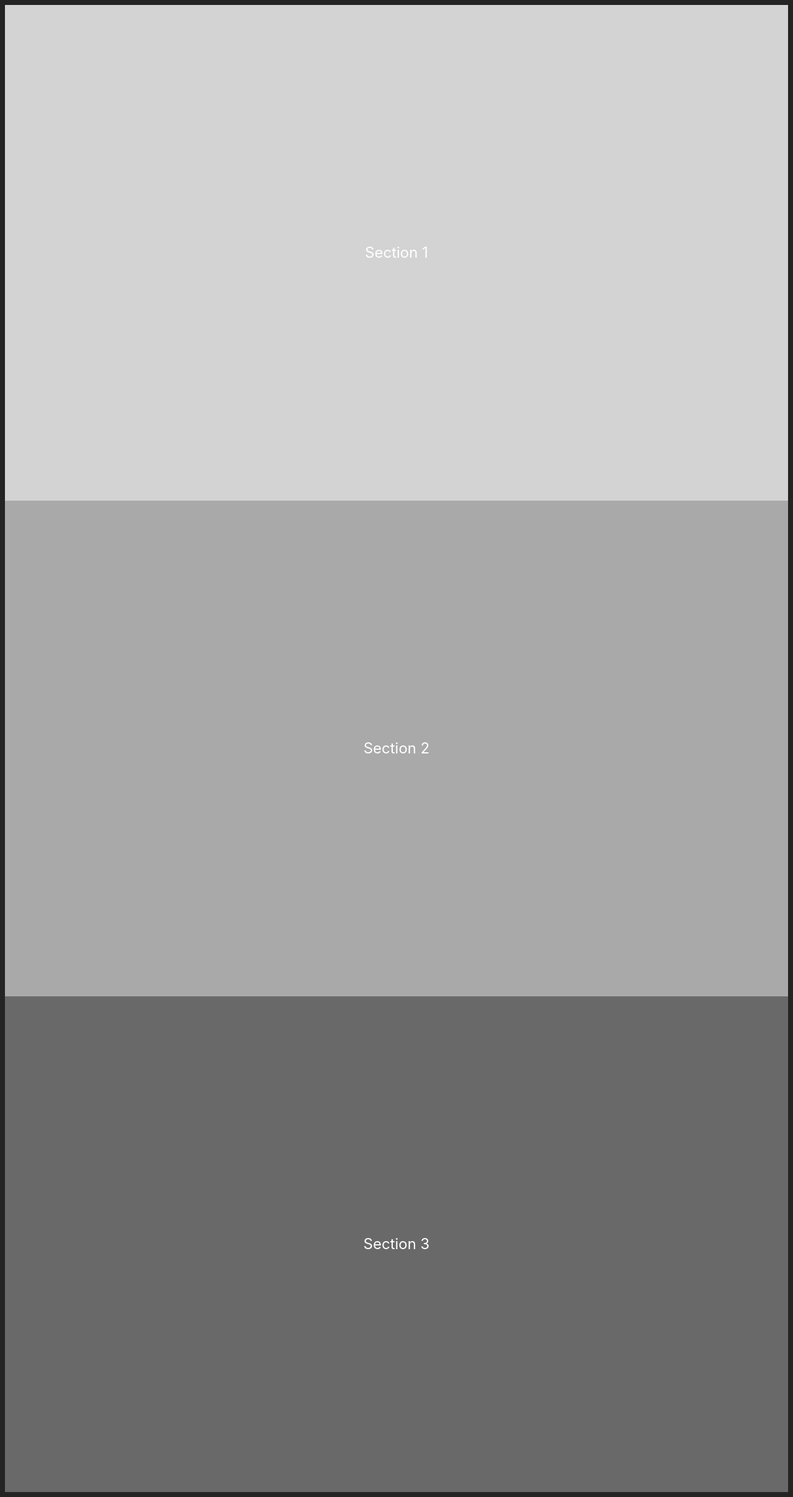
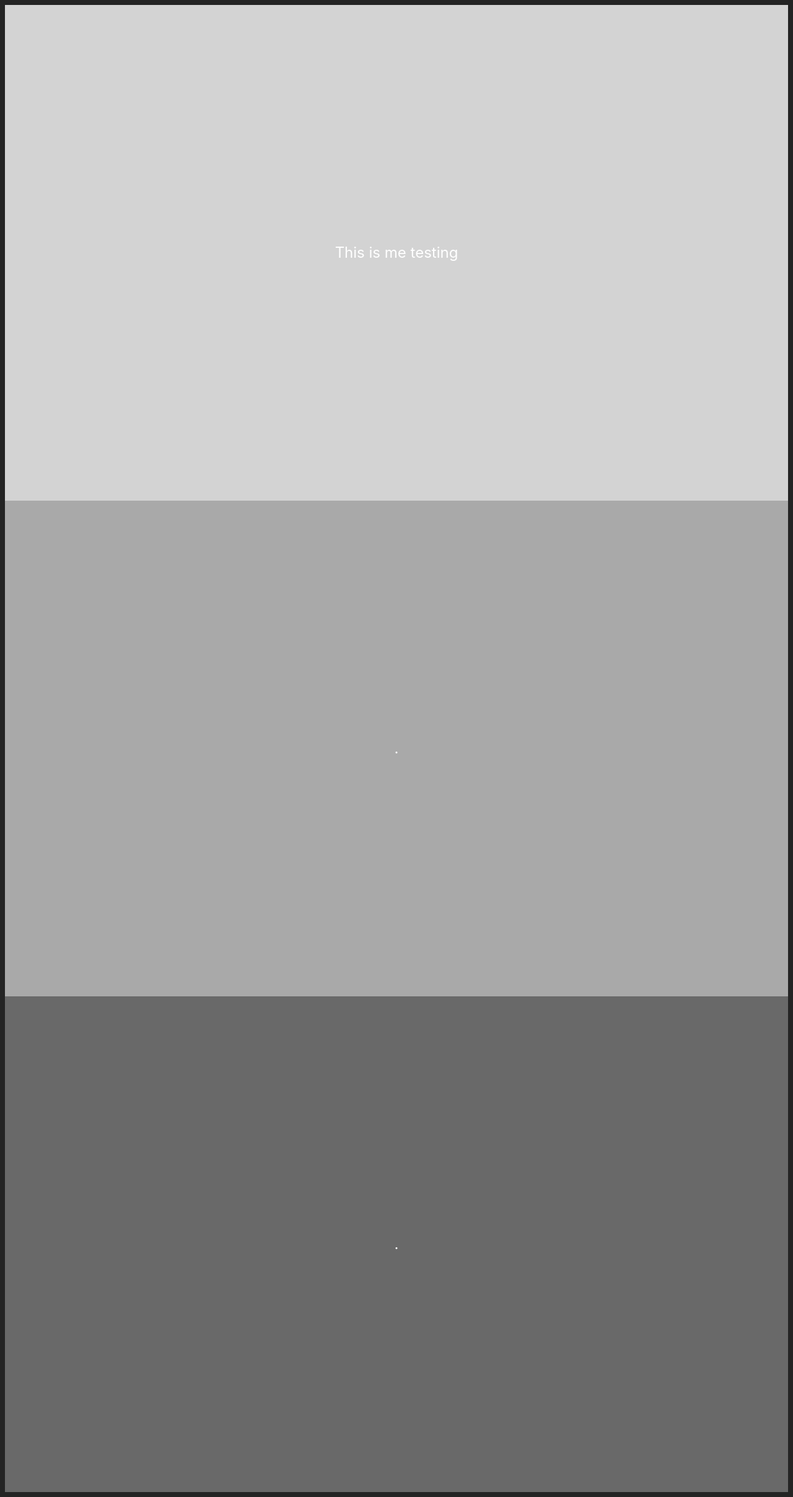
Before and after one commit to RiMustafa/personal_website, a React (Vite) app: page / in a window 1280 px wide. Shown: the whole page at 62% size. Built offline with nearby package versions, Linux system fonts and the light colour scheme.

Commit message:
feat: test

```diff
--- a/src/App.jsx
+++ b/src/App.jsx
@@ -4,13 +4,13 @@ function App() {
   return (
     <>
       <div className="section section-light-grey">
-        Section 1
+        This is me testing
       </div>
       <div className="section section-medium-grey">
-        Section 2
+      .
       </div>
       <div className="section section-dark-grey">
-        Section 3
+      .
       </div>
     </>
   );
```
